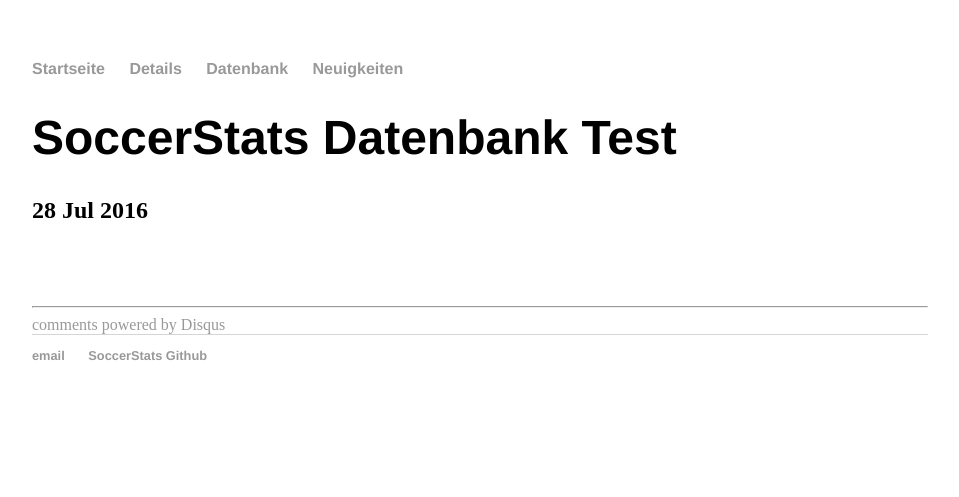
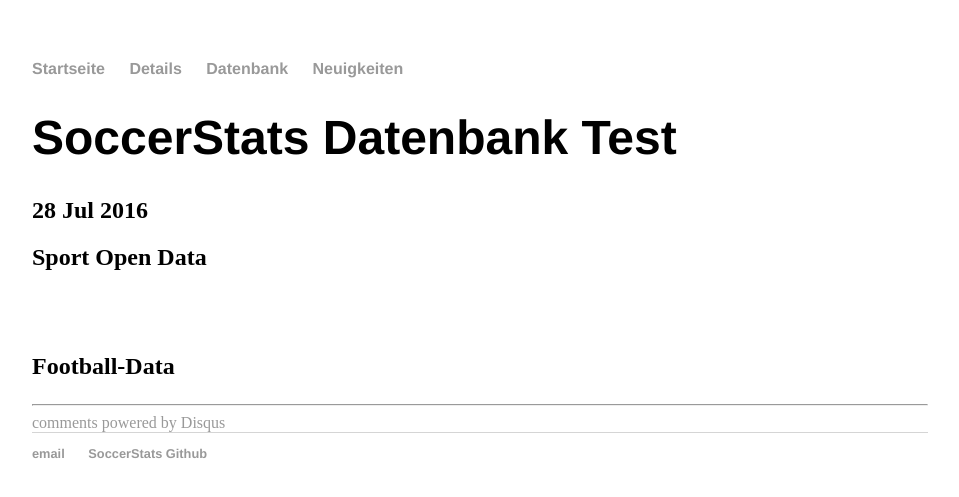
Before and after one commit to Thames1990/Thames1990.github.io, a Jekyll site: the page built from _posts/2016-07-28-database-test.md, in a window 1280 px wide. Shown: the top 497 px of the page, without its empty margins (160-1119 px from the left). Built offline with Jekyll 4.4.1, drawn with Linux system fonts in a browser that asks for light colours; nearby versions of some CDN libraries; comment, search, counter and statistics services are not loaded.

Commit message:
Update 2016-07-28-database-test.md

```diff
--- a/_posts/2016-07-28-database-test.md
+++ b/_posts/2016-07-28-database-test.md
@@ -29,6 +29,8 @@ date: 2016-07-28
 	});
 </script>
 
+<h2>Sport Open Data</h2>
 <p id="sports_open_data"></p>
 <br>
+<h2>Football-Data</h2>
 <p id="football_data"></p>
```
